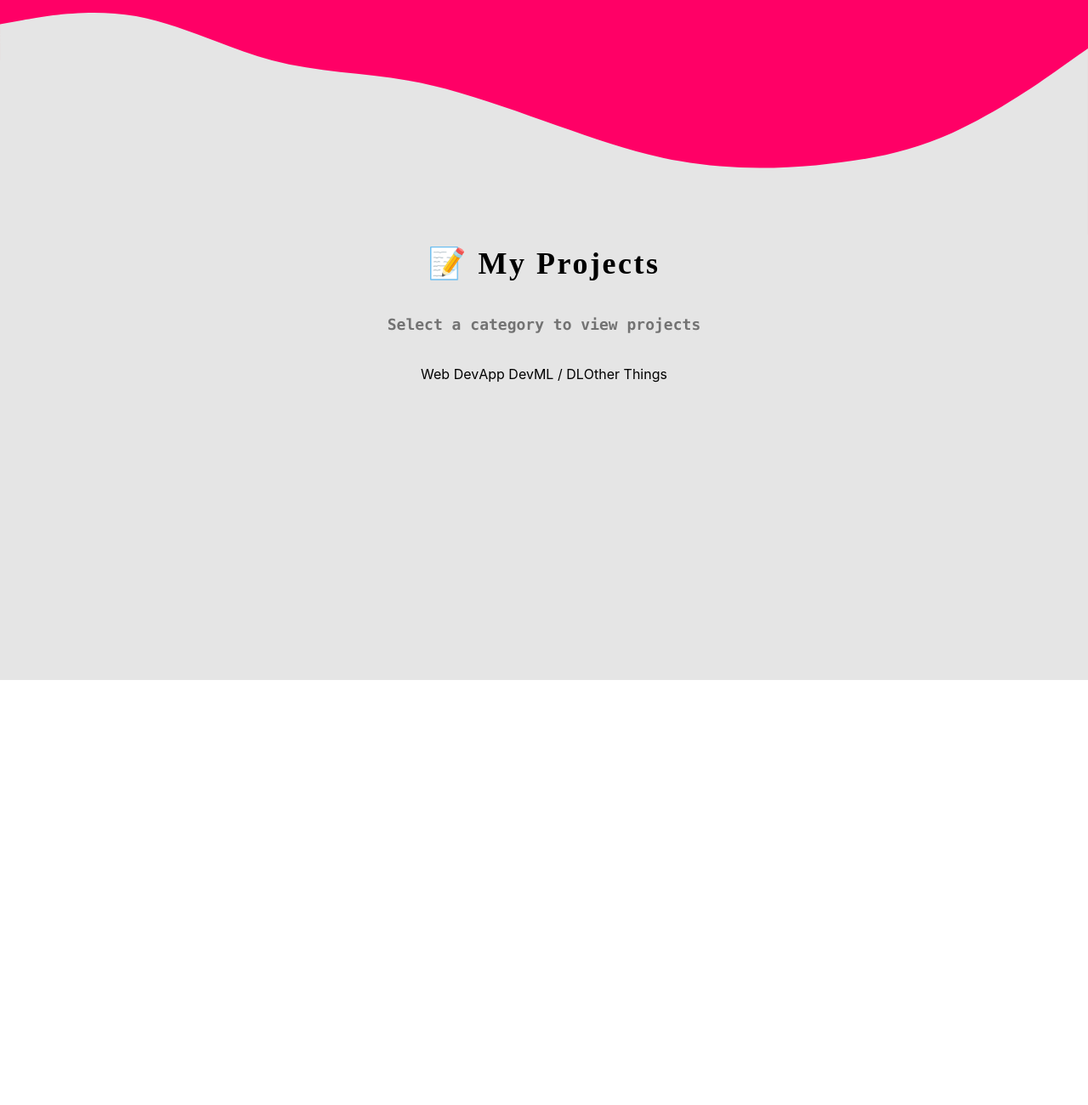
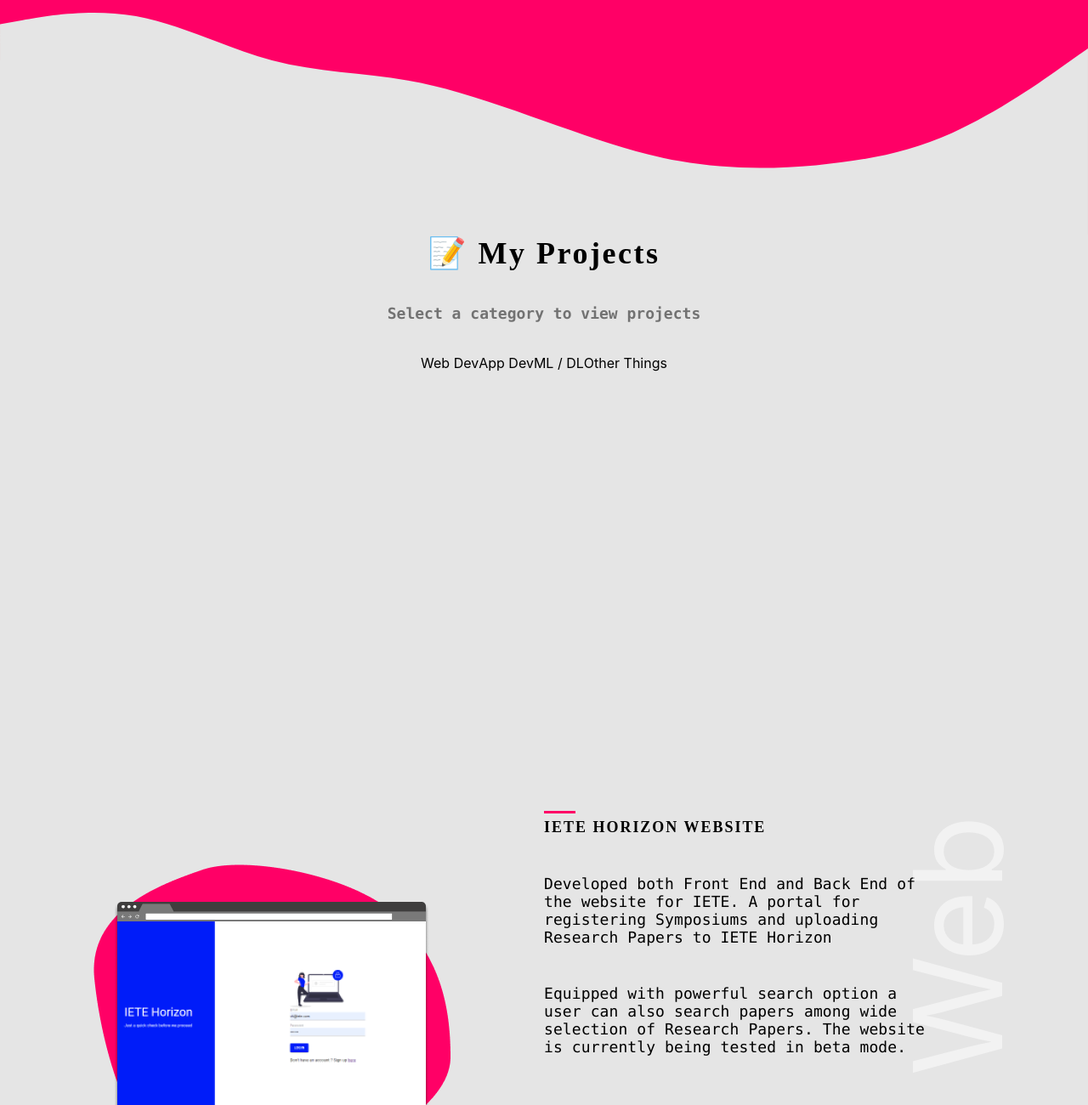
Before and after one commit to uragirii/The-Website, a React (Create React App) app: page / in a window 1280 px wide. Shown: the top 1300 px of the page at 85% size. Before the commit the page ends 800 px from the top, so only its background shows below. Built offline with nearby package versions, Linux system fonts and the light colour scheme; a web font is replaced by a local one.

Commit message:
🎇Added projects for web dev

```diff
--- a/src/App.js
+++ b/src/App.js
@@ -1,7 +1,7 @@
 import React from 'react';
 import './App.css';
 import { Heading, Button, Para, TextInput, TextArea, ProjectsBar } from "./components/index";
-
+import Projects from "./Projects"
 const styles = {
   "section": {
     "height": "100vh",
@@ -19,7 +19,6 @@
     "letterSpacing": "0.07em",
     "color": "#000000",
     "textAlign" : "center",
-    "marginTop" : "1%"
   },
   "caption" : {
     "fontFamily": "Consolas",
@@ -37,34 +36,7 @@
 function App() {
   return (
     <div className="App">
-      <div style={styles.section}>
-      <div style={{backgroundColor:"#FF0066", }}>
-        <svg xmlns="http://www.w3.org/2000/svg" viewBox="0 0 1440 310" style={{display:"block"}}>
-        <path fill="#E5e5e5" fill-opacity="1" d="M0,32L30,26.7C60,21,120,11,180,21.3C240,32,300,64,360,80C420,96,480,96,540,106.7C600,117,660,139,720,160C780,181,840,203,900,213.3C960,224,1020,224,1080,218.7C1140,213,1200,203,1260,176C1320,149,1380,107,1410,85.3L1440,64L1440,320L1410,320C1380,320,1320,320,1260,320C1200,320,1140,320,1080,320C1020,320,960,320,900,320C840,320,780,320,720,320C660,320,600,320,540,320C480,320,420,320,360,320C300,320,240,320,180,320C120,320,60,320,30,320L0,320Z"></path>
-      </svg>
-
-      </div>
-      <div style={styles.heading}>
-        📝 My Projects
-      </div>
-      <div style={styles.caption}>
-        Select a category to view projects
-      </div>
-      <div style={{display:'flex', justifyContent:"center", paddingTop:"3%"}}>
-      <span style={{flexShrink:0}}>
-                Web Dev
-            </span>
-            <span style={{flexShrink:0}}>
-                App Dev
-            </span>
-            <span style={{flexShrink:0}}>
-                ML / DL
-            </span>
-            <span style={{flexShrink:0}}>
-                Other Things
-            </span>
-      </div>
-      </div>
+      <Projects/>
     </div>
   );
 }
--- /dev/null
+++ b/src/Projects.js
@@ -0,0 +1,93 @@
+import React from 'react'
+import { Heading, Button, Para, TextInput, TextArea, ProjectsBar } from "./components/index";
+import iete from "./assests/IETE.png"
+
+const styles = {
+    "section": {
+      "height": "100vh",
+      "maxHeight": "100vh",
+      "position":"relative"
+
+      // "borderBottom": "1px solid #000000",
+
+    },
+    "heading" : {
+      "fontFamily": "Montserrat",
+      "fontStyle": "normal",
+      "fontWeight": "bold",
+      "fontSize": "36px",
+      "lineHeight": "44px",
+      "letterSpacing": "0.07em",
+      "color": "#000000",
+      "textAlign" : "center",
+    },
+    "caption" : {
+      "fontFamily": "Consolas",
+      "fontStyle": "normal",
+      "fontWeight": "bold",
+      "fontSize": "18px",
+      "lineHeight": "21px",
+      "color": "rgba(0, 0, 0, 0.5)",
+      "textAlign" : "center",
+      "marginTop" : "3%"
+    }
+
+}
+
+function Projects() {
+    return (
+        <div>
+          <div style={styles.section}>
+      <div style={{backgroundColor:"#FF0066", }}>
+        <svg xmlns="http://www.w3.org/2000/svg" viewBox="0 0 1440 310" style={{display:"block"}}>
+        <path fill="#E5e5e5" fill-opacity="1" d="M0,32L30,26.7C60,21,120,11,180,21.3C240,32,300,64,360,80C420,96,480,96,540,106.7C600,117,660,139,720,160C780,181,840,203,900,213.3C960,224,1020,224,1080,218.7C1140,213,1200,203,1260,176C1320,149,1380,107,1410,85.3L1440,64L1440,320L1410,320C1380,320,1320,320,1260,320C1200,320,1140,320,1080,320C1020,320,960,320,900,320C840,320,780,320,720,320C660,320,600,320,540,320C480,320,420,320,360,320C300,320,240,320,180,320C120,320,60,320,30,320L0,320Z"></path>
+      </svg>
+
+      </div>
+      <div style={styles.heading}>
+        📝 My Projects
+      </div>
+      <div style={styles.caption}>
+        Select a category to view projects
+      </div>
+      <div style={{display:'flex', justifyContent:"center", paddingTop:"3%"}}>
+      <span style={{flexShrink:0}}>
+                Web Dev
+            </span>
+            <span style={{flexShrink:0}}>
+                App Dev
+            </span>
+            <span style={{flexShrink:0}}>
+                ML / DL
+            </span>
+            <span style={{flexShrink:0}}>
+                Other Things
+            </span>
+      </div>
+      </div>
+          <div style={styles.section}>
+            <div style={{display:"flex", height:"100vh"}}>
+            <div style={{width:"50vw", display:"flex", justifyContent:"center", alignItems:"center"}}>
+              <img src={iete}/>
+            </div>
+            <div style={{width:"50vw", paddingTop:"12%"}}>
+              <div>
+              <Heading label="IETE Horizon Website"/>
+              <div style={{width:"70%", paddingTop:"5%"}}>
+                <Para text="Developed both Front End and Back End of the website for IETE. A portal for registering Symposiums and uploading Research Papers to IETE Horizon"/>
+              </div>
+              <div style={{width:"70%", paddingTop:"5%"}}>
+                <Para text="Equipped with powerful search option a user can also search papers among wide selection of Research Papers. The website is currently being tested in beta mode."/>
+              </div>
+              </div>
+            </div>
+            <div style={{position:"absolute", right:0, bottom:"50%", transform:"rotate(-90deg)", fontSize:144, zIndex:0,color:"white", opacity:"0.5" }}>
+              Web
+            </div>
+            </div>
+          </div>
+        </div>
+    )
+}
+
+export default Projects
```
Also changed, not shown: src/Home.js (+3 -4 lines), src/assests/IETE.png (added).
